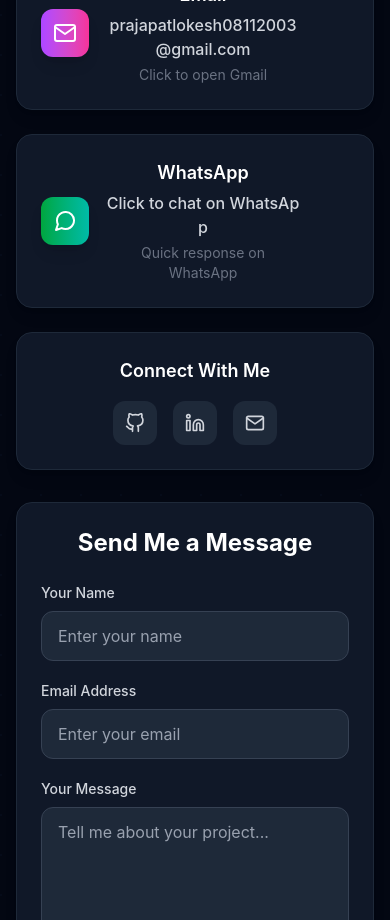
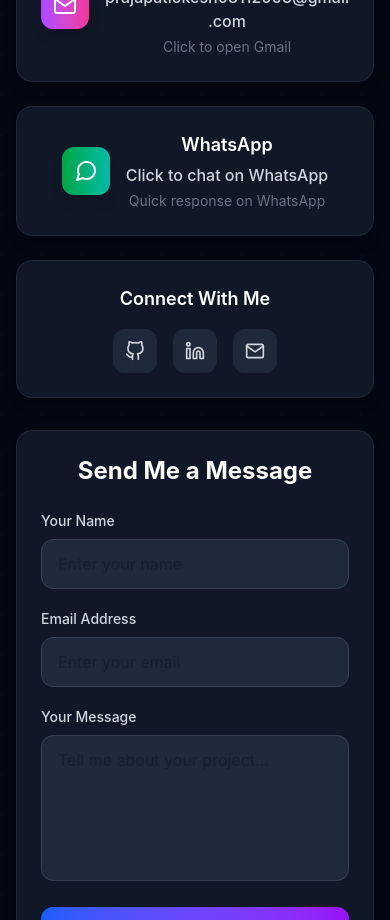
Before and after one commit to daksh-prajapat/lokesh-portfolio, a React app: page / in a window 390 px wide. Shown: the part 11080-12000 px from the top of the page. Built offline with nearby package versions, Linux system fonts and the light colour scheme; the HTML template or start-up script is replaced by a standard one.

Commit message:
fixed mobile side overflow issue

```diff
--- a/src/components/Contact.jsx
+++ b/src/components/Contact.jsx
@@ -18,6 +18,7 @@ const Contact = () => {
   });
 
   const formRef = useRef(null);
+
   const [formData, setFormData] = useState({
     name: '',
     email: '',
@@ -76,9 +77,27 @@ const Contact = () => {
   ];
 
   const socialLinks = [
-    { icon: FiGithub, link: 'https://github.com/daksh-prajapat', label: 'GitHub', color: 'hover:text-gray-900 dark:hover:text-white', bg: 'hover:bg-gray-100 dark:hover:bg-gray-800' },
-    { icon: FiLinkedin, link: 'https://www.linkedin.com/in/lokesh-prajapat-354352312', label: 'LinkedIn', color: 'hover:text-blue-600', bg: 'hover:bg-blue-50 dark:hover:bg-blue-950/30' },
-    { icon: FiMail, link: 'https://mail.google.com/mail/?view=cm&fs=1&to=prajapatlokesh08112003@gmail.com', label: 'Gmail', color: 'hover:text-red-500', bg: 'hover:bg-red-50 dark:hover:bg-red-950/30' }
+    {
+      icon: FiGithub,
+      link: 'https://github.com/daksh-prajapat',
+      label: 'GitHub',
+      color: 'hover:text-gray-900 dark:hover:text-white',
+      bg: 'hover:bg-gray-100 dark:hover:bg-gray-800'
+    },
+    {
+      icon: FiLinkedin,
+      link: 'https://www.linkedin.com/in/lokesh-prajapat-354352312',
+      label: 'LinkedIn',
+      color: 'hover:text-blue-600',
+      bg: 'hover:bg-blue-50 dark:hover:bg-blue-950/30'
+    },
+    {
+      icon: FiMail,
+      link: 'https://mail.google.com/mail/?view=cm&fs=1&to=prajapatlokesh08112003@gmail.com',
+      label: 'Gmail',
+      color: 'hover:text-red-500',
+      bg: 'hover:bg-red-50 dark:hover:bg-red-950/30'
+    }
   ];
 
   const containerVariants = {
@@ -94,16 +113,23 @@ const Contact = () => {
 
   const itemVariants = {
     hidden: { opacity: 0, y: 30 },
-    visible: { opacity: 1, y: 0, transition: { duration: 0.5, ease: "easeOut" } }
+    visible: {
+      opacity: 1,
+      y: 0,
+      transition: { duration: 0.5, ease: "easeOut" }
+    }
   };
 
   return (
-    <section id="contact" className="relative py-20 lg:py-28 overflow-hidden scroll-mt-16 lg:scroll-mt-20 bg-white dark:bg-gray-950">
+    <section
+      id="contact"
+      className="relative py-20 lg:py-28 overflow-x-hidden scroll-mt-16 lg:scroll-mt-20 bg-white dark:bg-gray-950"
+    >
 
-      {/* Consistent Background */}
+      {/* Background */}
       <div className="absolute inset-0 bg-gradient-to-br from-gray-50 via-white to-blue-50 dark:from-gray-950 dark:via-gray-900 dark:to-blue-950/20 -z-20" />
 
-      {/* Animated Background Orbs */}
+      {/* Animated Orbs */}
       <div className="absolute inset-0 -z-10">
         <motion.div
           animate={{
@@ -114,6 +140,7 @@ const Contact = () => {
           transition={{ duration: 8, repeat: Infinity, ease: "easeInOut" }}
           className="absolute top-20 left-10 w-80 h-80 bg-blue-500 rounded-full mix-blend-multiply filter blur-3xl opacity-20 dark:opacity-30"
         />
+
         <motion.div
           animate={{
             y: [0, 50, 0],
@@ -123,6 +150,7 @@ const Contact = () => {
           transition={{ duration: 10, repeat: Infinity, ease: "easeInOut", delay: 1 }}
           className="absolute bottom-20 right-10 w-96 h-96 bg-purple-500 rounded-full mix-blend-multiply filter blur-3xl opacity-20 dark:opacity-30"
         />
+
         <motion.div
           animate={{
             y: [0, -30, 0],
@@ -130,21 +158,25 @@ const Contact = () => {
             scale: [1, 1.15, 1]
           }}
           transition={{ duration: 12, repeat: Infinity, ease: "easeInOut", delay: 2 }}
-          className="absolute top-1/2 left-1/2 transform -translate-x-1/2 -translate-y-1/2 w-[450px] h-[450px] bg-pink-500 rounded-full mix-blend-multiply filter blur-3xl opacity-15 dark:opacity-20"
+          className="absolute top-1/2 left-1/2 -translate-x-1/2 -translate-y-1/2 w-[450px] h-[450px] bg-pink-500 rounded-full mix-blend-multiply filter blur-3xl opacity-15 dark:opacity-20"
         />
       </div>
 
-      {/* Subtle Dot Pattern */}
+      {/* Dot Pattern */}
       <div className="absolute inset-0 opacity-5 dark:opacity-10 pointer-events-none">
-        <div className="absolute inset-0" style={{
-          backgroundImage: 'radial-gradient(circle at 1px 1px, rgba(59,130,246,0.3) 1px, transparent 1px)',
-          backgroundSize: '40px 40px'
-        }} />
+        <div
+          className="absolute inset-0"
+          style={{
+            backgroundImage:
+              'radial-gradient(circle at 1px 1px, rgba(59,130,246,0.3) 1px, transparent 1px)',
+            backgroundSize: '40px 40px'
+          }}
+        />
       </div>
 
       <div className="max-w-7xl mx-auto px-4 sm:px-6 lg:px-8 relative z-10">
 
-        {/* Section Header */}
+        {/* Header */}
         <motion.div
           ref={ref}
           initial={{ opacity: 0, y: 30 }}
@@ -152,29 +184,24 @@ const Contact = () => {
           transition={{ duration: 0.6 }}
           className="text-center mb-12 lg:mb-16"
         >
-          <motion.div
-            initial={{ scale: 0 }}
-            animate={inView ? { scale: 1 } : {}}
-            transition={{ duration: 0.4 }}
-            className="inline-block mb-4"
-          >
+          <div className="inline-block mb-4">
             <span className="px-4 py-1.5 bg-gradient-to-r from-blue-500/10 to-purple-500/10 text-blue-600 dark:text-blue-400 rounded-full text-sm font-semibold border border-blue-500/20">
               📬 Get In Touch
             </span>
-          </motion.div>
+          </div>
 
           <h2 className="text-4xl lg:text-5xl font-bold mb-4 bg-gradient-to-r from-gray-900 to-gray-600 dark:from-white dark:to-gray-400 bg-clip-text text-transparent">
             Let's Work Together
           </h2>
+
           <p className="text-gray-600 dark:text-gray-400 max-w-2xl mx-auto text-lg">
-            Have a project in mind? I'd love to hear from you. Let's create something amazing!
+            Have a project in mind? I'd love to hear from you.
           </p>
         </motion.div>
 
-        {/* Grid - Mobile me center, Desktop me left-right */}
         <div className="flex flex-col lg:grid lg:grid-cols-2 gap-8 lg:gap-12">
 
-          {/* Left Side - Contact Info Cards - Mobile Center */}
+          {/* Left */}
           <motion.div
             variants={containerVariants}
             initial="hidden"
@@ -182,12 +209,13 @@ const Contact = () => {
             className="flex flex-col items-center lg:items-start w-full"
           >
             <div className="w-full max-w-md lg:max-w-none space-y-6">
+
               {contactInfo.map((info, index) => (
                 <motion.a
                   key={index}
                   variants={itemVariants}
                   href={info.link || '#'}
-                  target={info.link && info.link.includes('mail.google.com') ? '_blank' : info.link && info.link.startsWith('http') ? '_blank' : '_self'}
+                  target="_blank"
                   rel="noopener noreferrer"
                   className={`block ${!info.link ? 'cursor-default' : 'cursor-pointer'} w-full`}
                 >
@@ -195,47 +223,44 @@ const Contact = () => {
                     whileHover={{ y: -8, scale: 1.02 }}
                     className="group relative bg-white dark:bg-gray-900 rounded-2xl p-6 shadow-lg hover:shadow-2xl transition-all duration-500 border border-gray-200 dark:border-gray-800 overflow-hidden"
                   >
-                    <motion.div
+
+                    <div
                       className={`absolute inset-0 bg-gradient-to-r ${info.gradient} opacity-0 group-hover:opacity-100 transition-opacity duration-500`}
                     />
 
-                    <div className={`absolute -inset-0.5 bg-gradient-to-r ${info.color} rounded-2xl blur-xl opacity-0 group-hover:opacity-20 transition duration-500`} />
+                    <div className="relative z-10 flex items-center justify-center lg:justify-start gap-4">
 
-                    <div className="relative z-10 flex items-center justify-center lg:justify-start gap-4">
-                      <motion.div
-                        whileHover={{ rotate: 360, scale: 1.1 }}
-                        transition={{ duration: 0.5 }}
-                        className={`p-3 rounded-xl bg-gradient-to-r ${info.color} shadow-lg`}
-                      >
+                      <div className={`p-3 rounded-xl bg-gradient-to-r ${info.color} shadow-lg`}>
                         <info.icon className="w-6 h-6 text-white" />
-                      </motion.div>
-                      <div className="text-center lg:text-left">
-                        <h3 className="text-lg font-semibold text-gray-800 dark:text-white mb-1">{info.title}</h3>
-                        <p className="text-gray-600 dark:text-gray-300 font-medium break-all">{info.value}</p>
-                        <p className="text-gray-500 dark:text-gray-500 text-sm mt-1">{info.details}</p>
                       </div>
-                      {info.link && (
-                        <motion.div
-                          initial={{ x: -10, opacity: 0 }}
-                          whileHover={{ x: 0, opacity: 1 }}
-                          className="opacity-0 group-hover:opacity-100 transition-all duration-300"
-                        >
-                          <div className="w-8 h-8 rounded-full bg-gray-100 dark:bg-gray-800 flex items-center justify-center group-hover:bg-gradient-to-r group-hover:from-blue-600 group-hover:to-purple-600 transition-all duration-300">
-                            <FiSend className="w-4 h-4 text-gray-600 dark:text-gray-400 group-hover:text-white transition-all duration-300" />
-                          </div>
-                        </motion.div>
-                      )}
+
+                      <div className="text-center lg:text-left overflow-hidden">
+                        <h3 className="text-lg font-semibold text-gray-800 dark:text-white mb-1">
+                          {info.title}
+                        </h3>
+
+                        <p className="text-gray-600 dark:text-gray-300 font-medium break-words">
+                          {info.value}
+                        </p>
+
+                        <p className="text-gray-500 dark:text-gray-500 text-sm mt-1">
+                          {info.details}
+                        </p>
+                      </div>
                     </div>
                   </motion.div>
                 </motion.a>
               ))}
 
-              {/* Social Links Section */}
+              {/* Social */}
               <motion.div
                 variants={itemVariants}
                 className="bg-white dark:bg-gray-900 rounded-2xl p-6 shadow-lg border border-gray-200 dark:border-gray-800 text-center lg:text-left"
               >
-                <h3 className="text-lg font-semibold text-gray-800 dark:text-white mb-4">Connect With Me</h3>
+                <h3 className="text-lg font-semibold text-gray-800 dark:text-white mb-4">
+                  Connect With Me
+                </h3>
+
                 <div className="flex flex-wrap justify-center lg:justify-start gap-4">
                   {socialLinks.map((social, index) => (
                     <motion.a
@@ -244,9 +269,6 @@ const Contact = () => {
                       target="_blank"
                       rel="noopener noreferrer"
                       whileHover={{ y: -8, scale: 1.15 }}
-                      initial={{ opacity: 0, scale: 0 }}
-                      animate={inView ? { opacity: 1, scale: 1 } : {}}
-                      transition={{ delay: 0.5 + index * 0.05 }}
                       className={`p-3 bg-gray-100 dark:bg-gray-800 rounded-xl hover:shadow-lg transition-all duration-300 text-gray-700 dark:text-gray-300 ${social.color} ${social.bg}`}
                     >
                       <social.icon className="w-5 h-5" />
@@ -257,19 +279,26 @@ const Contact = () => {
             </div>
           </motion.div>
 
-          {/* Right Side - Contact Form - Mobile Center */}
+          {/* Right */}
           <motion.div
             initial={{ opacity: 0, x: 50 }}
             animate={inView ? { opacity: 1, x: 0 } : {}}
-            transition={{ duration: 0.6, delay: 0.3, type: "spring", stiffness: 100 }}
+            transition={{ duration: 0.6 }}
             className="flex justify-center lg:block w-full"
           >
             <div className="w-full max-w-md lg:max-w-none bg-white dark:bg-gray-900 rounded-2xl p-6 lg:p-8 shadow-lg border border-gray-200 dark:border-gray-800">
-              <h3 className="text-2xl font-bold text-gray-800 dark:text-white mb-6 text-center">Send Me a Message</h3>
+
+              <h3 className="text-2xl font-bold text-gray-800 dark:text-white mb-6 text-center">
+                Send Me a Message
+              </h3>
 
               <form ref={formRef} onSubmit={handleSubmit} className="space-y-5">
-                <motion.div whileHover={{ scale: 1.01 }} transition={{ duration: 0.2 }}>
-                  <label className="block text-gray-700 dark:text-gray-300 mb-2 text-sm font-medium">Your Name</label>
+
+                <div>
+                  <label className="block text-gray-700 dark:text-gray-300 mb-2 text-sm font-medium">
+                    Your Name
+                  </label>
+
                   <input
                     type="text"
                     name="name"
@@ -277,12 +306,15 @@ const Contact = () => {
                     onChange={handleChange}
                     required
                     placeholder="Enter your name"
-                    className="w-full px-4 py-3 bg-gray-50 dark:bg-gray-800 border border-gray-200 dark:border-gray-700 rounded-xl text-gray-800 dark:text-white placeholder-gray-400 focus:outline-none focus:border-blue-500 focus:ring-2 focus:ring-blue-500/50 transition-all"
+                    className="w-full px-4 py-3 bg-gray-50 dark:bg-gray-800 border border-gray-200 dark:border-gray-700 rounded-xl"
                   />
-                </motion.div>
+                </div>
 
-                <motion.div whileHover={{ scale: 1.01 }} transition={{ duration: 0.2 }}>
-                  <label className="block text-gray-700 dark:text-gray-300 mb-2 text-sm font-medium">Email Address</label>
+                <div>
+                  <label className="block text-gray-700 dark:text-gray-300 mb-2 text-sm font-medium">
+                    Email Address
+                  </label>
+
                   <input
                     type="email"
                     name="email"
@@ -290,12 +322,15 @@ const Contact = () => {
                     onChange={handleChange}
                     required
                     placeholder="Enter your email"
-                    className="w-full px-4 py-3 bg-gray-50 dark:bg-gray-800 border border-gray-200 dark:border-gray-700 rounded-xl text-gray-800 dark:text-white placeholder-gray-400 focus:outline-none focus:border-blue-500 focus:ring-2 focus:ring-blue-500/50 transition-all"
+                    className="w-full px-4 py-3 bg-gray-50 dark:bg-gray-800 border border-gray-200 dark:border-gray-700 rounded-xl"
                   />
-                </motion.div>
+                </div>
 
-                <motion.div whileHover={{ scale: 1.01 }} transition={{ duration: 0.2 }}>
-                  <label className="block text-gray-700 dark:text-gray-300 mb-2 text-sm font-medium">Your Message</label>
+                <div>
+                  <label className="block text-gray-700 dark:text-gray-300 mb-2 text-sm font-medium">
+                    Your Message
+                  </label>
+
                   <textarea
                     name="message"
                     value={formData.message}
@@ -303,52 +338,21 @@ const Contact = () => {
                     required
                     rows="5"
                     placeholder="Tell me about your project..."
-                    className="w-full px-4 py-3 bg-gray-50 dark:bg-gray-800 border border-gray-200 dark:border-gray-700 rounded-xl text-gray-800 dark:text-white placeholder-gray-400 focus:outline-none focus:border-blue-500 focus:ring-2 focus:ring-blue-500/50 transition-all resize-none"
+                    className="w-full px-4 py-3 bg-gray-50 dark:bg-gray-800 border border-gray-200 dark:border-gray-700 rounded-xl resize-none"
                   />
-                </motion.div>
+                </div>
 
-                <motion.button
+                <button
                   type="submit"
-                  disabled={status === 'sending'}
-                  whileHover={{ scale: 1.02 }}
-                  whileTap={{ scale: 0.98 }}
-                  className={`w-full py-3 rounded-xl font-semibold flex items-center justify-center gap-2 transition-all duration-300 ${
-                    status === 'sending'
-                      ? 'bg-gray-400 cursor-not-allowed'
-                      : 'bg-gradient-to-r from-blue-600 to-purple-600 hover:shadow-lg hover:shadow-blue-500/30'
-                  } text-white`}
+                  className="w-full py-3 rounded-xl font-semibold flex items-center justify-center gap-2 bg-gradient-to-r from-blue-600 to-purple-600 text-white"
                 >
-                  {status === 'sending' ? (
-                    <>
-                      <motion.div
-                        animate={{ rotate: 360 }}
-                        transition={{ duration: 1, repeat: Infinity, ease: "linear" }}
-                        className="w-5 h-5 border-2 border-white border-t-transparent rounded-full"
-                      />
-                      Sending...
-                    </>
-                  ) : (
-                    <>
-                      <FiSend />
-                      Send Message
-                    </>
-                  )}
-                </motion.button>
+                  <FiSend />
+                  Send Message
+                </button>
               </form>
-
-              <motion.div
-                initial={{ opacity: 0 }}
-                animate={inView ? { opacity: 1 } : {}}
-                transition={{ delay: 0.8 }}
-                className="mt-6 pt-6 border-t border-gray-200 dark:border-gray-800"
-              >
-                <div className="flex items-center justify-center gap-2 text-gray-500 dark:text-gray-400 text-sm">
-                  <FiCheckCircle className="w-4 h-4 text-green-500" />
-                  <span>Usually responds within 24 hours</span>
-                </div>
-              </motion.div>
             </div>
           </motion.div>
+
         </div>
       </div>
     </section>
```
